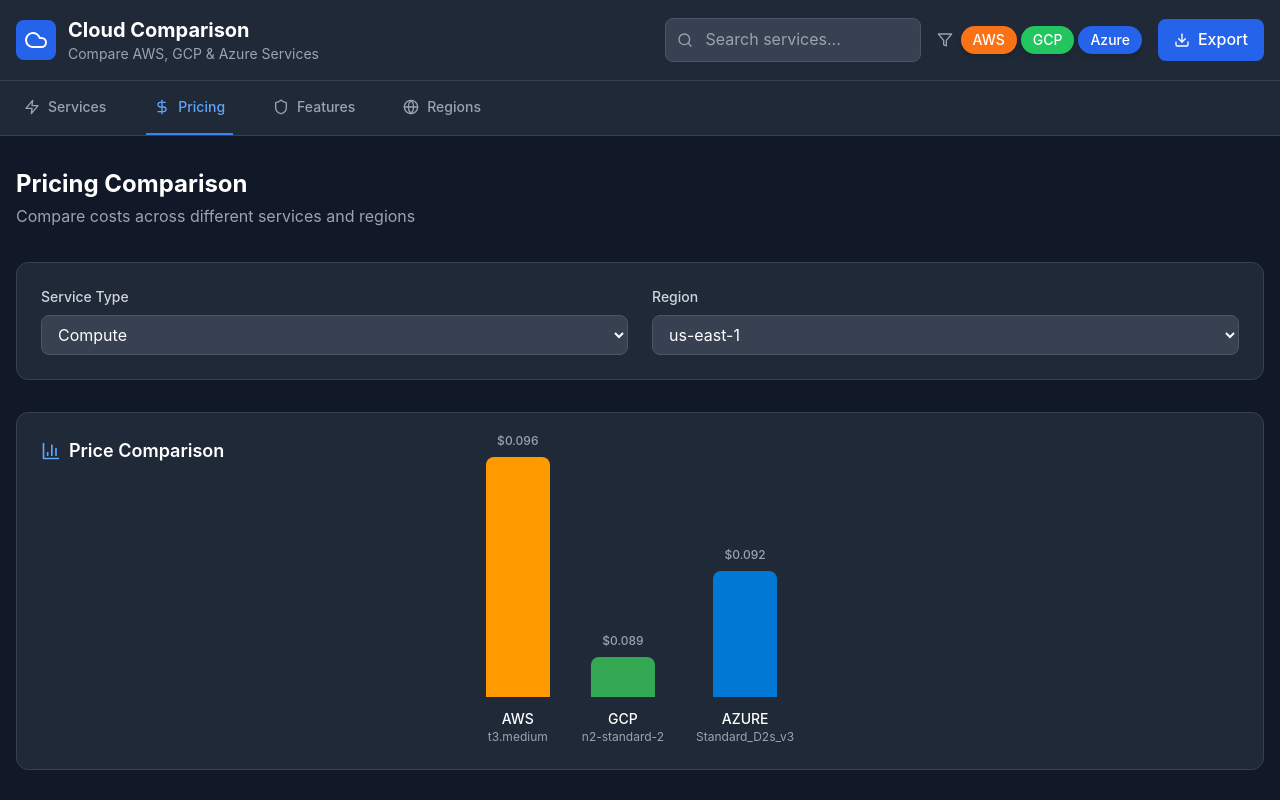
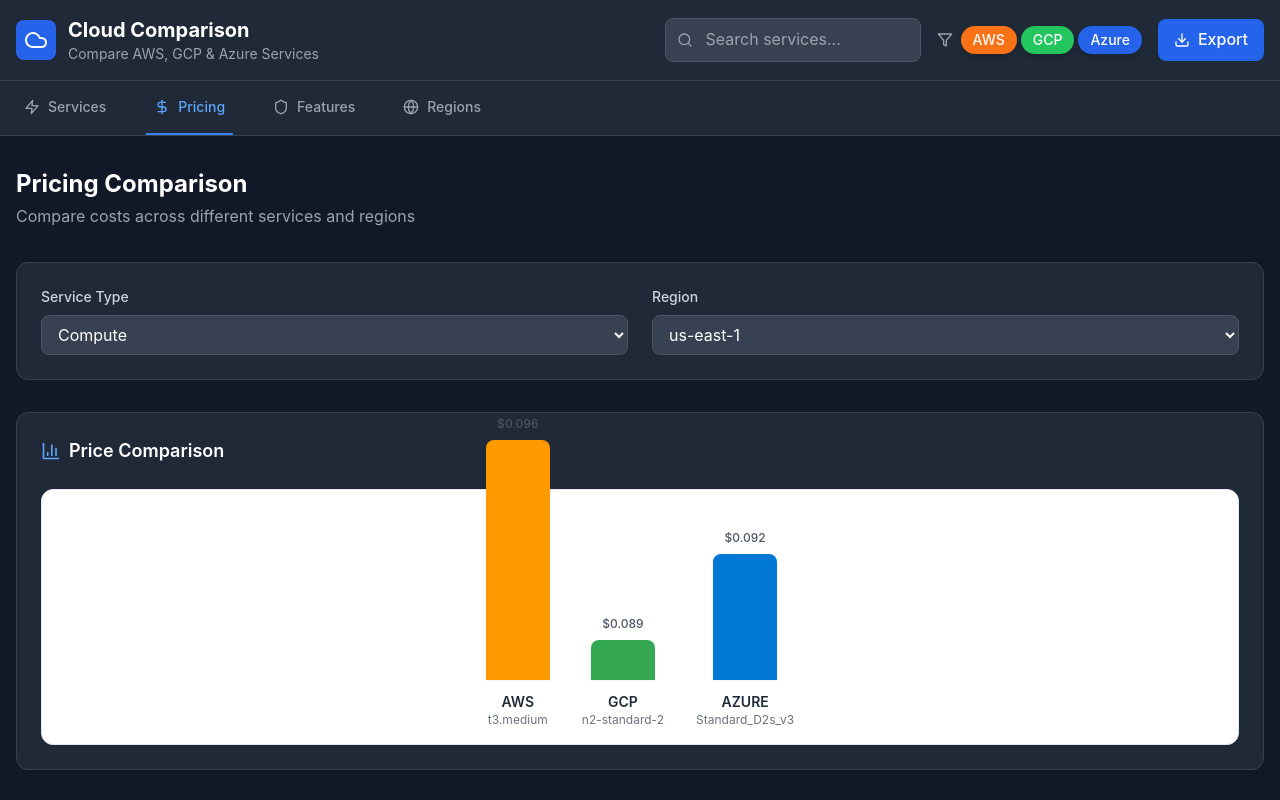
Before and after one commit to marmikjethwa/CloudServiceComparision, a React (Vite) app: page / in a window 1280 px wide. Both pictures are taken after a click on the button "Pricing". Shown: the top 800 px of the page. Built offline with nearby package versions, Linux system fonts and the light colour scheme.

Commit message:
Update PricingChart.tsx

```diff
--- a/src/components/PricingChart.tsx
+++ b/src/components/PricingChart.tsx
@@ -9,7 +9,7 @@
 const PricingChart: React.FC<PricingChartProps> = ({ data, providerColors }) => {
   if (data.length === 0) {
     return (
-      <div className="h-64 flex items-center justify-center text-gray-400">
+      <div className="h-64 flex items-center justify-center text-gray-500">
         No pricing data available for the selected filters
       </div>
     );
@@ -20,27 +20,32 @@
   const priceRange = maxPrice - minPrice;
 
   return (
-    <div className="h-64 flex items-end justify-center space-x-8">
+    <div className="h-64 flex items-end justify-center space-x-8 bg-white rounded-xl border border-gray-200 p-4 shadow-sm">
       {data.map((item, index) => {
         const height = priceRange > 0 ? ((item.price - minPrice) / priceRange) * 200 + 40 : 100;
 
         return (
           <div key={index} className="flex flex-col items-center">
-            <div className="text-xs font-medium text-gray-400 mb-2">
+            {/* Price Label */}
+            <div className="text-xs font-medium text-gray-600 mb-2">
               ${item.price.toFixed(3)}
             </div>
+
+            {/* Bar */}
             <div
-              className="w-16 rounded-t-lg transition-all duration-500 hover:opacity-80"
+              className="w-16 rounded-t-lg transition-all duration-500 hover:opacity-90 shadow-sm"
               style={{
                 height: `${height}px`,
-                backgroundColor: providerColors[item.provider]
+                backgroundColor: providerColors[item.provider],
               }}
             ></div>
+
+            {/* Provider Info */}
             <div className="mt-3 text-center">
-              <div className="text-sm font-medium text-white">
+              <div className="text-sm font-semibold text-gray-800">
                 {item.provider.toUpperCase()}
               </div>
-              <div className="text-xs text-gray-400">
+              <div className="text-xs text-gray-500">
                 {item.instanceType}
               </div>
             </div>
```
